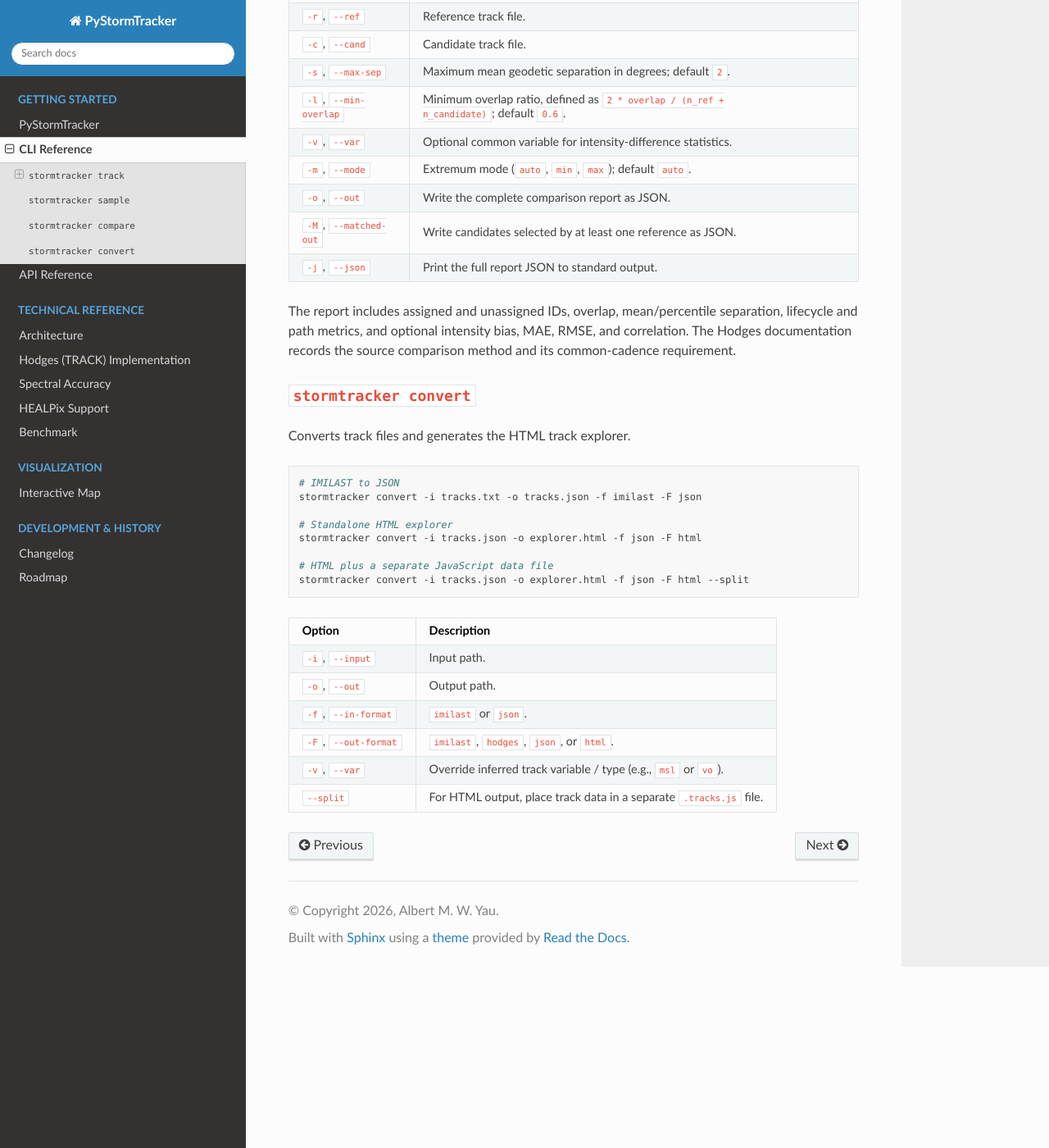
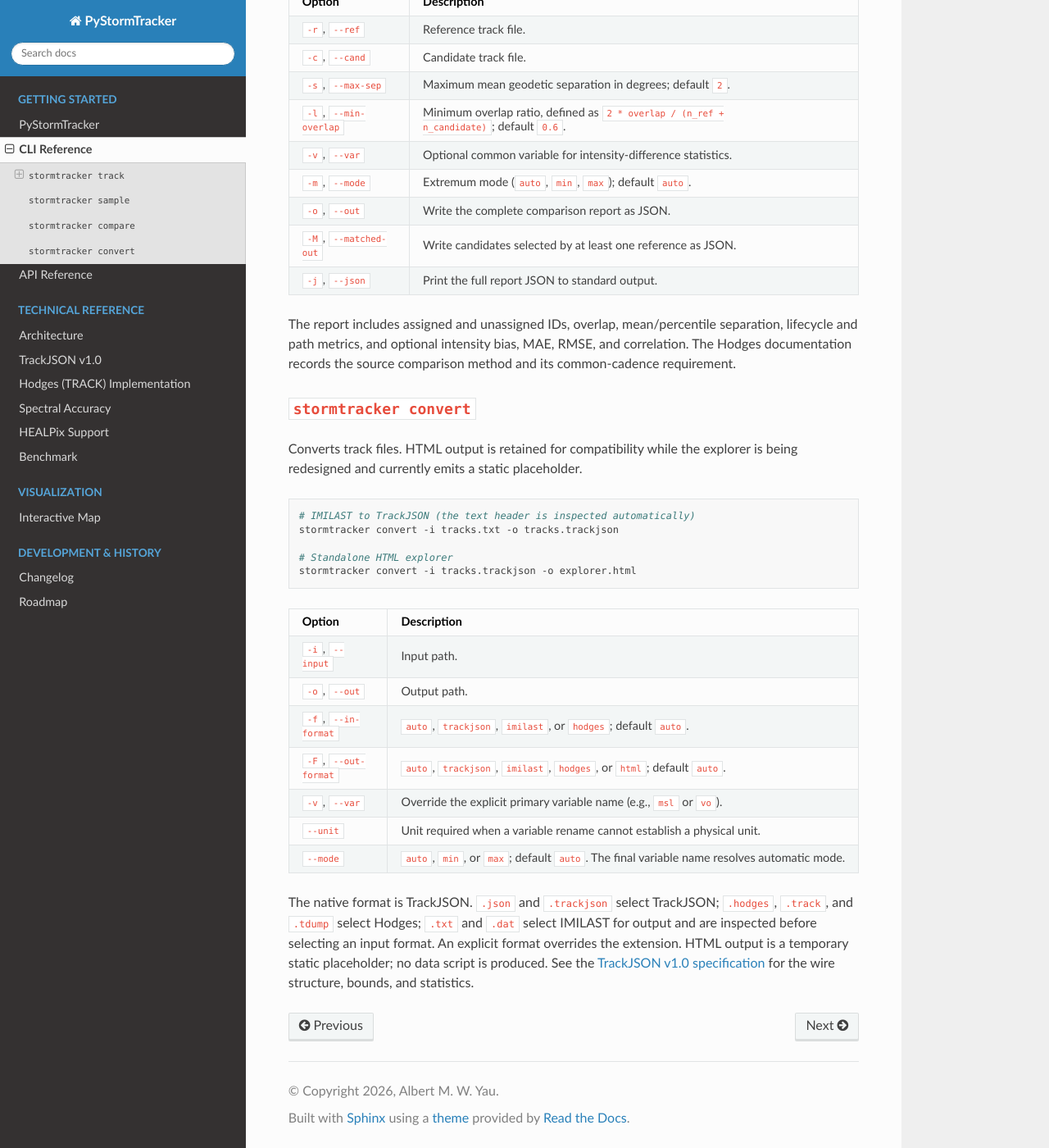
Before and after one commit to mwyau/PyStormTracker, a Sphinx documentation site: the page built from docs/cli.md, in a window 1280 px wide and 1400 px high, scrolled down 3981 px. Shown: the whole window at 82% size. Built offline with Sphinx 7.4.7 and the Read the Docs theme 3.1.0, drawn with Linux system fonts in a browser that asks for light colours; some of the changed text lies outside the part shown.

Commit message:
docs: document packed tracks and TrackJSON

````diff
--- a/docs/cli.md
+++ b/docs/cli.md
@@ -16,7 +16,7 @@ Use `stormtracker <command> --help` for the complete parser-generated option lis
 Runs feature detection and trajectory linking.
 
 ```bash
-stormtracker track -i input.nc -v vo -o tracks.json -m max -a hodges -f json
+stormtracker track -i input.nc -v vo -o tracks.trackjson -m max -a hodges
 ```
 
 ### Required arguments
@@ -32,7 +32,7 @@ stormtracker track -i input.nc -v vo -o tracks.json -m max -a hodges -f json
 | Option | Description |
 | :--- | :--- |
 | `-a`, `--algorithm` | `simple` or `hodges`; default `simple`. |
-| `-f`, `--format` | `imilast`, `hodges` (TRACK tdump), or `json`; default `imilast`. |
+| `-f`, `--format` | `auto`, `trackjson`, `imilast`, or `hodges`; default `auto`. Recognized extensions select the format; a suffix-less output defaults to TrackJSON. |
 | `-m`, `--mode` | `auto`, `min`, or `max`; default `auto` (infers `min` for MSL/pressure fields, `max` for vorticity and other standard fields). |
 | `--map-proj` | `global`, `nh_stereo`, `sh_stereo`, or `healpix`. Selecting `healpix` uses `HealpixTracker` regardless of `--algorithm`. |
 | `--resolution` | Polar stereographic grid spacing in kilometres; default `100`. |
@@ -78,24 +78,24 @@ Simple supports serial, threaded Dask detection, and MPI detection. Dask and MPI
 
 ## `stormtracker sample`
 
-Samples a variable from an Xarray-readable dataset at existing track coordinates. The command reads and writes JSON track files.
+Samples a variable from an Xarray-readable dataset at existing track coordinates. The command reads and writes TrackJSON files.
 
 ```bash
 stormtracker sample \
-  -i tracks.json \
+  -i tracks.trackjson \
   -d precipitation.nc \
   -v pr \
-  -o tracks_with_pr.json \
+  -o tracks_with_pr.trackjson \
   -m mean \
   -r 500
 ```
 
 | Option | Description |
 | :--- | :--- |
-| `-i`, `--input` | Input JSON track file. |
+| `-i`, `--input` | Input TrackJSON file. |
 | `-d`, `--data` | Dataset containing the sampled variable. |
 | `-v`, `--var` | Variable name in the dataset. |
-| `-o`, `--output` | Output JSON track file. |
+| `-o`, `--output` | Output TrackJSON file. |
 | `-m`, `--method` | `nearest`, `bilinear`, `mean`, `max`, or `min`; default `nearest`. |
 | `-r`, `--radius` | Radius in kilometres for `mean`, `max`, and `min`. These methods require a positive radius in the CLI. |
 | `--name` | Output variable name stored in the track data. |
@@ -108,11 +108,11 @@ For radius methods, candidate grid cells are selected by a latitude-longitude bo
 Compares candidate tracks with reference tracks using temporal overlap and
 whole-overlap mean great-circle separation. Each reference track selects its
 closest eligible candidate independently, so a candidate may be selected for
-multiple references. Input files are selected by extension: `.json` for JSON
-and `.txt` or `.dat` for IMILAST.
+multiple references. Input files are selected by extension: `.trackjson` or
+`.json` for TrackJSON and `.txt` or `.dat` for IMILAST.
 
 ```bash
-stormtracker compare -r era5.json -c model.json -s 2 -l 0.6 -v vo -o comparison.json -j
+stormtracker compare -r era5.trackjson -c model.trackjson -s 2 -l 0.6 -v vo -o comparison.json -j
 ```
 
 | Option | Description |
@@ -134,24 +134,31 @@ and its common-cadence requirement.
 
 ## `stormtracker convert`
 
-Converts track files and generates the HTML track explorer.
+Converts track files. HTML output is retained for compatibility while the
+explorer is being redesigned and currently emits a static placeholder.
 
 ```bash
-# IMILAST to JSON
-stormtracker convert -i tracks.txt -o tracks.json -f imilast -F json
+# IMILAST to TrackJSON (the text header is inspected automatically)
+stormtracker convert -i tracks.txt -o tracks.trackjson
 
 # Standalone HTML explorer
-stormtracker convert -i tracks.json -o explorer.html -f json -F html
+stormtracker convert -i tracks.trackjson -o explorer.html
 
-# HTML plus a separate JavaScript data file
-stormtracker convert -i tracks.json -o explorer.html -f json -F html --split
 ```
 
 | Option | Description |
 | :--- | :--- |
 | `-i`, `--input` | Input path. |
 | `-o`, `--out` | Output path. |
-| `-f`, `--in-format` | `imilast` or `json`. |
-| `-F`, `--out-format` | `imilast`, `hodges`, `json`, or `html`. |
-| `-v`, `--var` | Override inferred track variable / type (e.g., `msl` or `vo`). |
-| `--split` | For HTML output, place track data in a separate `.tracks.js` file. |
+| `-f`, `--in-format` | `auto`, `trackjson`, `imilast`, or `hodges`; default `auto`. |
+| `-F`, `--out-format` | `auto`, `trackjson`, `imilast`, `hodges`, or `html`; default `auto`. |
+| `-v`, `--var` | Override the explicit primary variable name (e.g., `msl` or `vo`). |
+| `--unit` | Unit required when a variable rename cannot establish a physical unit. |
+| `--mode` | `auto`, `min`, or `max`; default `auto`. The final variable name resolves automatic mode. |
+
+The native format is TrackJSON. `.json` and `.trackjson` select TrackJSON;
+`.hodges`, `.track`, and `.tdump` select Hodges; `.txt` and `.dat` select
+IMILAST for output and are inspected before selecting an input format. An
+explicit format overrides the extension. HTML output is a temporary static
+placeholder; no data script is produced. See the [TrackJSON v1.0
+specification](trackjson.md) for the wire structure, bounds, and statistics.
````
Also changed, not shown: other parts of docs/cli.md (+1 -1 lines), AGENTS.md (+8 -1 lines), README.md (+10 -10 lines), docs/architecture.md (+21 -1 lines), docs/index.md (+1 -0 lines), docs/interactive.md (+11 -32 lines), docs/roadmap.md (+4 -4 lines), docs/trackjson.md (added, +229 -0 lines).
